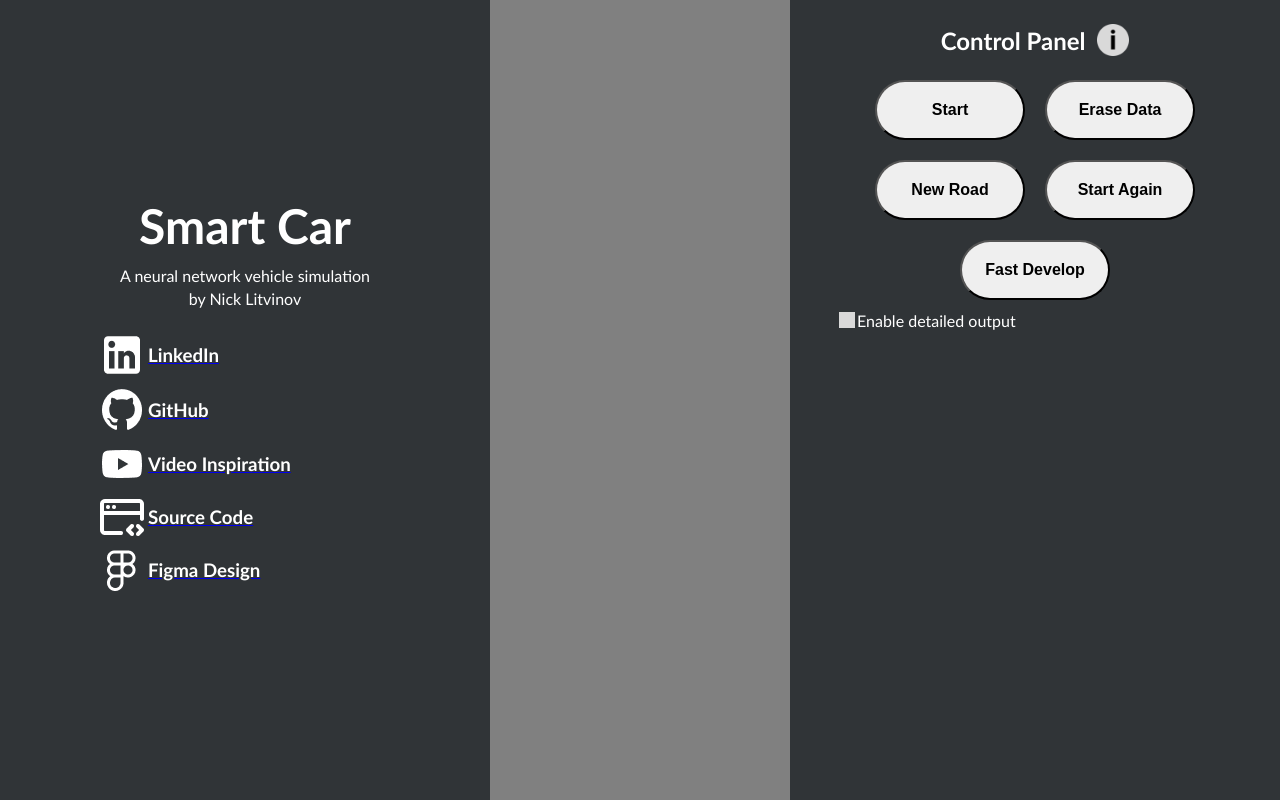
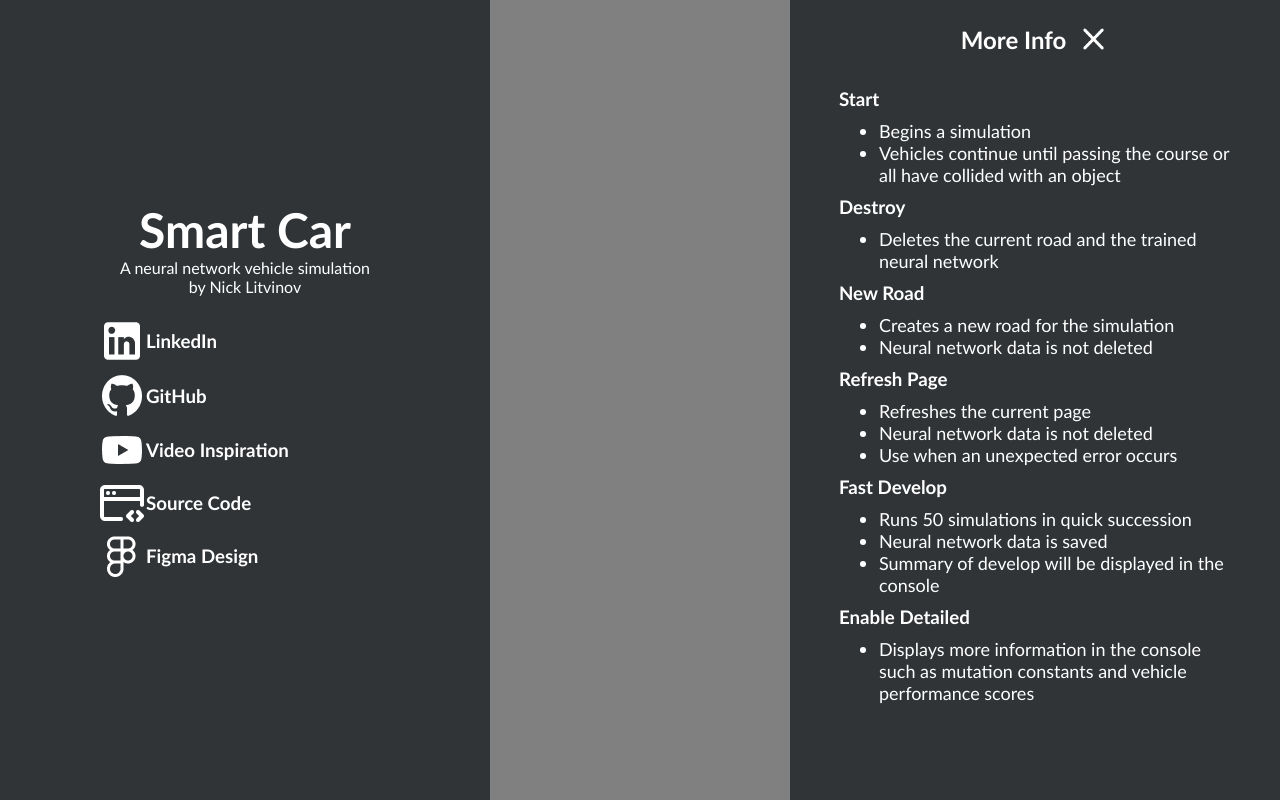
Before and after one commit to nicklitvin/smartCar, a React (Create React App) app: page / in a window 1280 px wide. Both pictures are taken after a click on the picture 1113 px from the left and 40 px from the top of the page. Built offline with nearby package versions, Linux system fonts and the light colour scheme.

Commit message:
completed more info page

```diff
--- a/src/components/App.tsx
+++ b/src/components/App.tsx
@@ -1,15 +1,20 @@
 import Simulation from "../objects/simulation";
 import LeftPanel from "./LeftPanel";
-// import InfoPanel from "./InfoPanel";
 import styles from "../css/App.module.css";
 import React, { useState } from "react";
 
 import info from "../img/info.png";
 import unselected from "../img/unselected.png";
 import selected from "../img/selected.png";
+import exit from "../img/X.png";
 
 export default function App() {
     const canvasName = "canvas";
+    const buttonNames = [
+        "Start", "Destroy", "New Road", "Refresh Page",
+        "Fast Develop","Enable Detailed"
+    ];
+    const [more, setMore] = useState<boolean>(false);
     const [detail, setDetail] = useState<boolean>(false);
     const [simulation, setSimulation] =
         useState<Simulation | null>(null);
@@ -56,16 +61,69 @@ export default function App() {
     }
 
     const RightPanel = () => {
+        return (
+            <div className={styles.panel}>
+                {more ? InfoPanel() : ControlPanel()}
+            </div>
+        )
+    }
+
+    const changeMore = () => {
+        setMore(!more);
+    }
+
+    const InfoPanel = () => {
+        return(
+            <div className={styles.rightPanelContainer}>
+                <div className={styles.title}>
+                    <h2>More Info</h2>
+                    <img src={exit} alt="exit" onClick={changeMore}></img>
+                </div>
+                <h3>{buttonNames[0]}</h3>
+                <ul>
+                    <li>Begins a simulation</li>
+                    <li>Vehicles continue until passing the course or all have collided with an object</li>
+                </ul>
+                <h3>{buttonNames[1]}</h3>
+                <ul>
+                    <li>Deletes the current road and the trained neural network</li>
+                </ul>
+                <h3>{buttonNames[2]}</h3>
+                <ul>
+                    <li>Creates a new road for the simulation</li>
+                    <li>Neural network data is not deleted</li>
+                </ul>
+                <h3>{buttonNames[3]}</h3>
+                <ul>
+                    <li>Refreshes the current page</li>
+                    <li>Neural network data is not deleted</li>
+                    <li>Use when an unexpected error occurs</li>
+                </ul>
+                <h3>{buttonNames[4]}</h3>
+                <ul>
+                    <li>Runs 50 simulations in quick succession</li>
+                    <li>Neural network data is saved</li>
+                    <li>Summary of develop will be displayed in the console</li>
+                </ul>
+                <h3>{buttonNames[5]}</h3>
+                <ul>
+                    <li>Displays more information in the console such as mutation constants and vehicle performance scores</li>
+                </ul>
+
+            </div>
+        )
+    }
+
+    const ControlPanel = () => {
         const selectImg = detail ?
             <img src={selected} alt="selected" onClick={changeDetail}></img>:
             <img src={unselected} alt="not-selected" onClick={changeDetail}></img>;
 
         return (
-            <div className={styles.panel}>
             <div className={styles.rightPanelContainer}>
                 <div className={styles.title}>
                     <h2>Control Panel</h2>
-                        <img src={info} alt="info"></img>
+                    <img src={info} alt="info" onClick={changeMore}></img>
                 </div>
                 <div className={styles.buttons}>
                     <button onClick={startSimulation}>Start</button>
@@ -78,6 +136,8 @@ export default function App() {
                     {selectImg}
                     <p>Enable detailed output</p>
                 </div>
+                <div className={styles.console}>
+                    <p></p>
                 </div>
             </div>
         )
--- a/src/components/InfoPanel.tsx
+++ /dev/null
@@ -1,5 +0,0 @@
-export default function InfoPanel() {
-    return(
-        <div></div>
-    )
-}
--- a/src/css/App.module.css
+++ b/src/css/App.module.css
@@ -22,6 +22,8 @@
     width: 80%;
     display: flex;
     flex-direction: column;
+    height: 97.5%;
+    gap: 10px;
 }
 
 .title {
@@ -60,9 +62,17 @@
     width: 100%;
     justify-content: left;
     align-items: center;
+    gap: 2%;
 }
 
 .detail img {
     height: 40%;
     width: auto;
 }
+
+.console {
+    width: 100%;
+    background-color: var(--console);
+    flex-grow: 1;
+    border-radius: 45px;
+}
--- a/src/index.css
+++ b/src/index.css
@@ -17,7 +17,7 @@ html, body {
 h1 {
     color: var(--white-text);
     text-align: center;
-    margin: 10px;
+    margin: 0;
     font-size: 48px;
     font-weight: bold;
 }
@@ -28,11 +28,25 @@ h2 {
 
 h3 {
     color: var(--white-text);
-    margin: 2px;
+    margin: 0;
 }
 
 p {
     color: var(--white-text);
     text-align: center;
-    margin: 2px;
+    margin: 0;
 }
+
+ul {
+    margin: 0;
+}
+
+li {
+    font-size: large;
+    font-weight: lighter;
+    color: var(--white-text);
+}
+
+a {
+    text-decoration: none;
+}
```
Also changed, not shown: src/img/X.png (added), 1 other file (tests, documents, lock files or other folders). Lines whose indentation alone changed are shown as unchanged.
